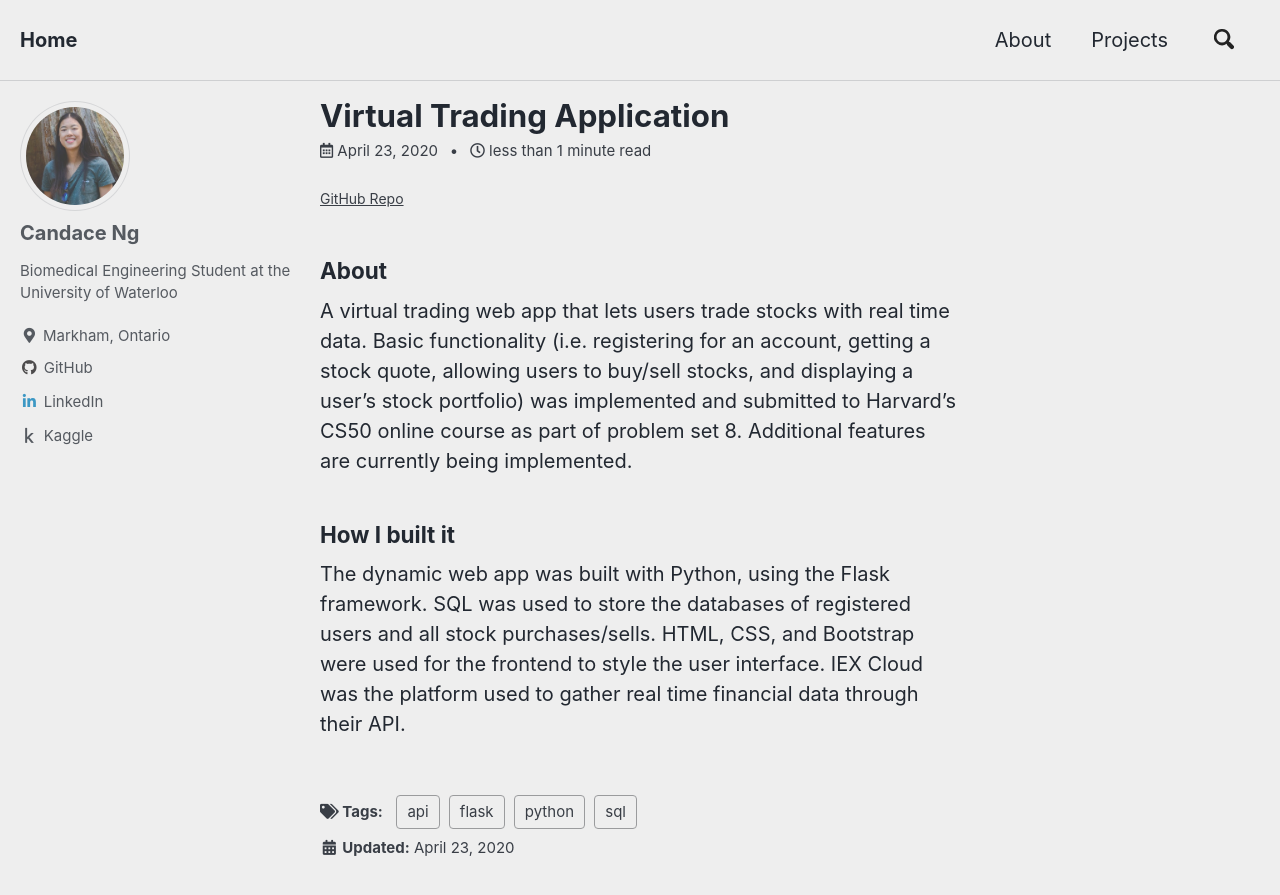
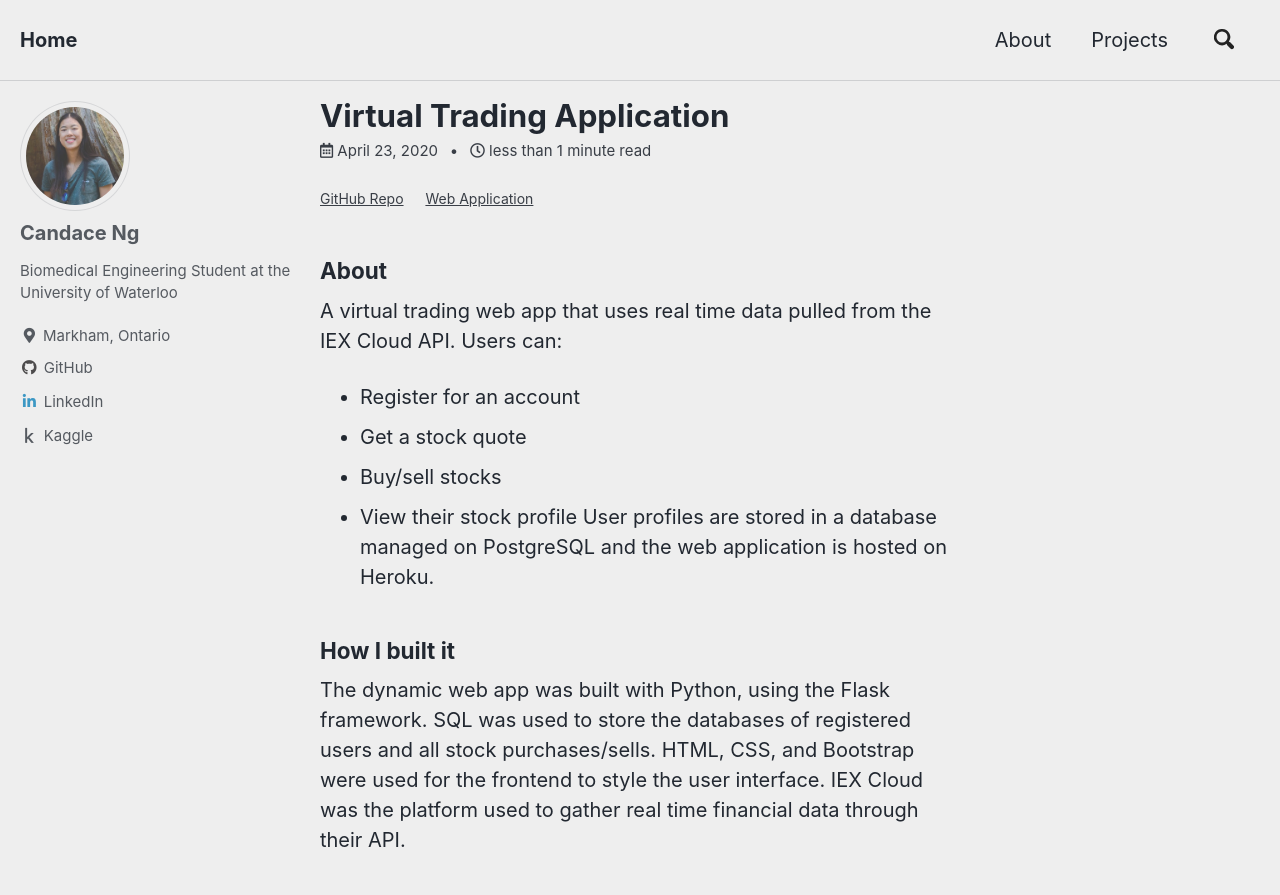
Before and after one commit to candaceng/candaceng, a Jekyll site: the page built from _posts/2020-04-23-trading-app.md, in a window 1280 px wide and 900 px high. Shown: the top 895 px of the window. Built offline with Jekyll 4.4.1, drawn with Linux system fonts in a browser that asks for light colours; cached includes are drawn as plain includes.

Commit message:
update finance

```diff
--- a/_posts/2020-04-23-trading-app.md
+++ b/_posts/2020-04-23-trading-app.md
@@ -5,10 +5,18 @@ tags: [flask, sql, python, api]
 excerpt: "Virtual stock trading web app using real time data"
 mathjax: "true"
 ---
-<a style="font-size: 14px;" href="https://github.com/candaceng/virtual-trading">GitHub Repo</a>
+<span style="font-size: 14px;">
+    <a href="https://github.com/candaceng/virtual-trading">GitHub Repo</a> &emsp;
+    <a href="https://cn23-finance.herokuapp.com/">Web Application</a> &emsp;
+</span>
 
 ### About
-A virtual trading web app that lets users trade stocks with real time data. Basic functionality (i.e. registering for an account, getting a stock quote, allowing users to buy/sell stocks, and displaying a user's stock portfolio) was implemented and submitted to Harvard's CS50 online course as part of problem set 8. Additional features are currently being implemented.
+A virtual trading web app that uses real time data pulled from the IEX Cloud API. Users can:
+- Register for an account
+- Get a stock quote
+- Buy/sell stocks
+- View their stock profile
+User profiles are stored in a database managed on PostgreSQL and the web application is hosted on Heroku.
 
 ### How I built it
 The dynamic web app was built with Python, using the Flask framework. SQL was used to store the databases of registered users and all stock purchases/sells. HTML, CSS, and Bootstrap were used for the frontend to style the user interface. IEX Cloud was the platform used to gather real time financial data through their API.
```
Also changed, not shown: _posts/2020-03-23-covid-model.md (+1 -2 lines).
